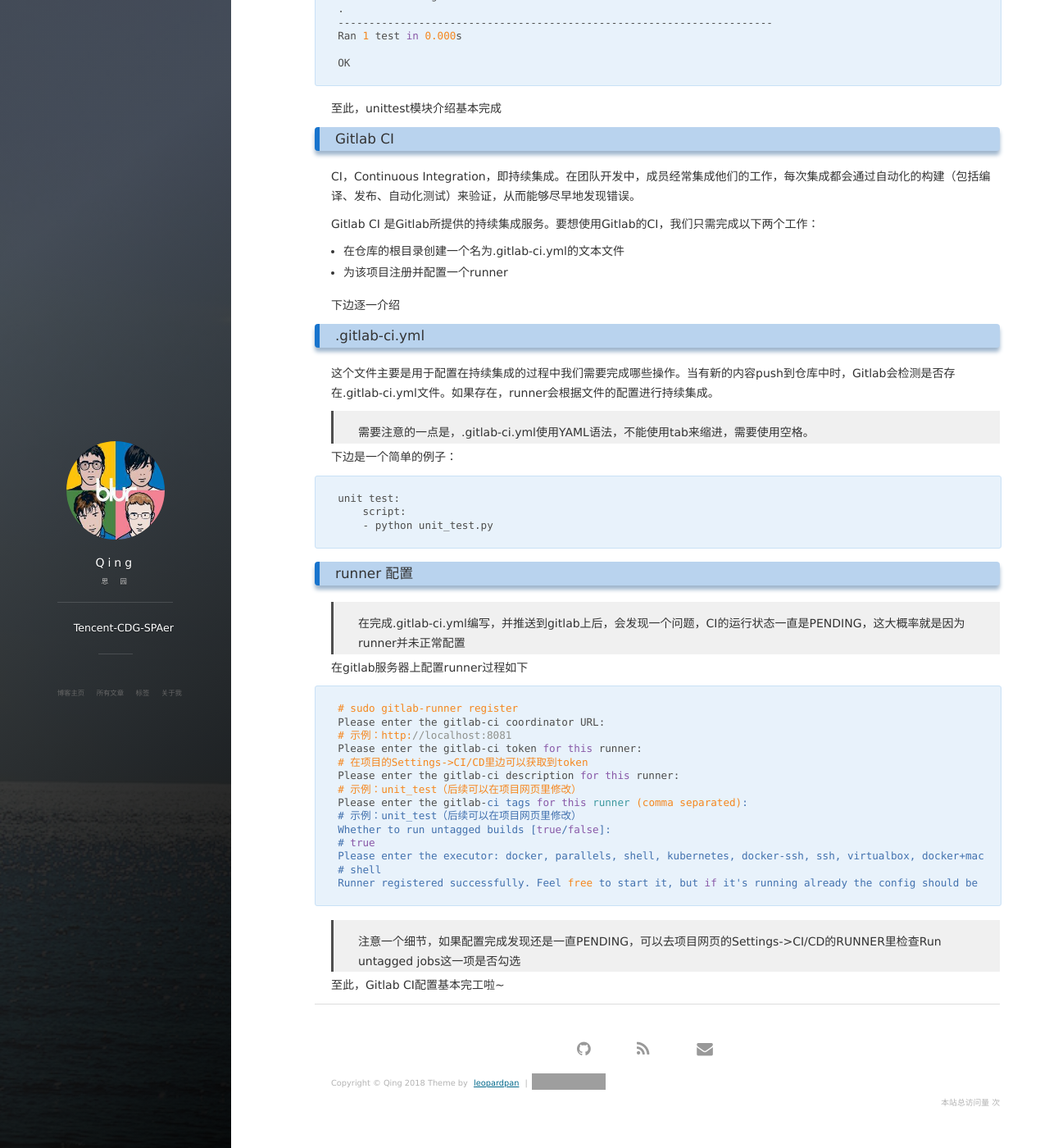
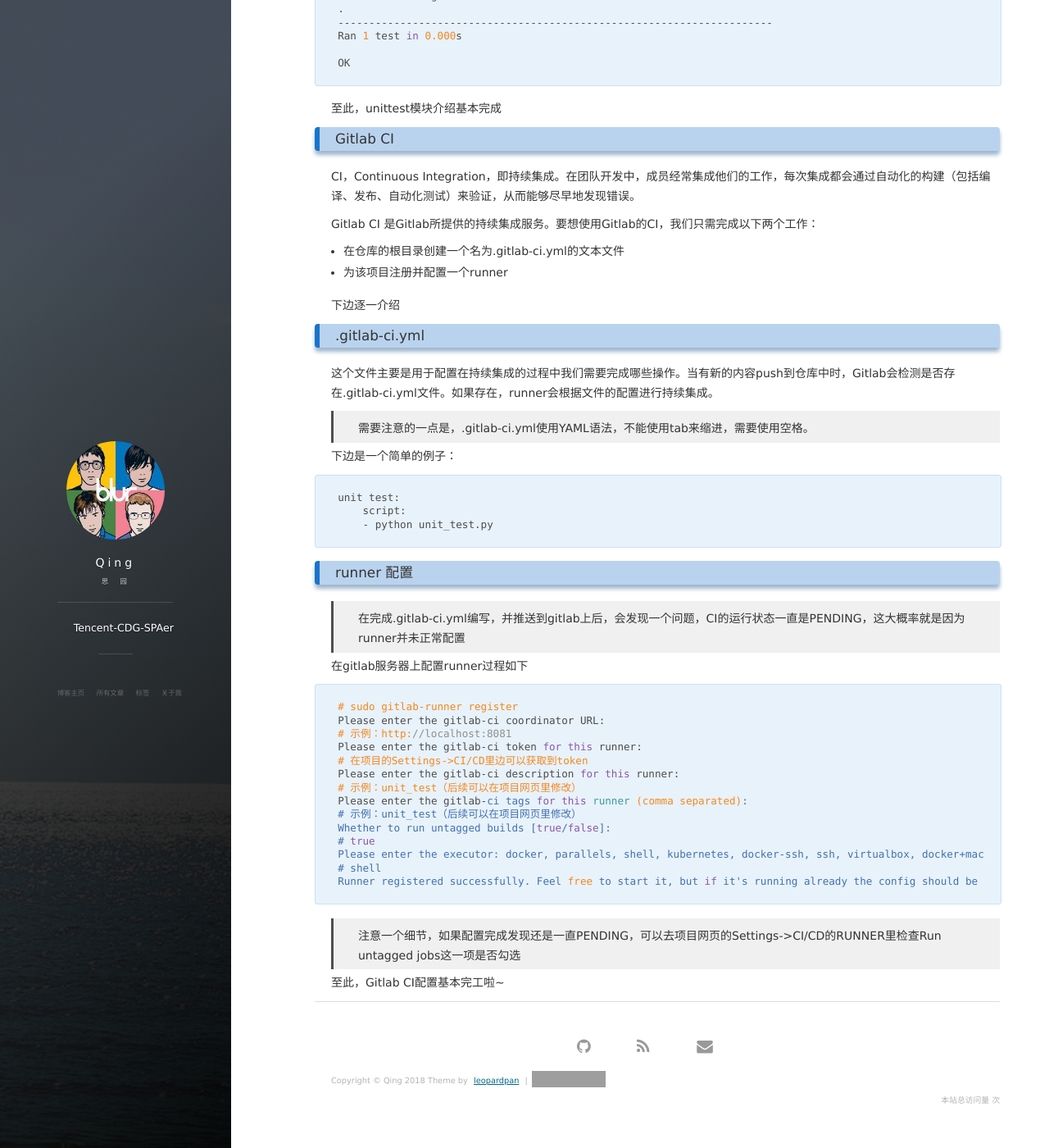
Before and after one commit to astroromance/astroromance.github.io, a Jekyll site: the page built from _posts/2018-06-25-unittest.md, in a window 1280 px wide and 1400 px high, scrolled down 1734 px. Shown: the whole window at 82% size. Built offline with Jekyll 4.4.1, drawn with Linux system fonts in a browser that asks for light colours; nearby versions of some CDN libraries; comment, search, counter and statistics services are not loaded; grey boxes are pictures that could not be loaded.

Commit message:
修改配置

```diff
--- a/_config.yml
+++ b/_config.yml
@@ -34,6 +34,10 @@ ga:
 permalink: /:year/:month/:title/
 # Format
 highlighter: rouge
+markdown: kramdown  # [ maruku | rdiscount | kramdown | redcarpet ]
+kramdown:
+  input:         GFM
+  auto_ids:      true
 
 textColor: #FF0000
 
--- a/css/main.css
+++ b/css/main.css
@@ -155,8 +155,8 @@ em {
   font-style: italic; }
 
 blockquote {
-  padding-top: 10px;
-  padding-bottom: 1px;
+  padding-top: 5px;
+  padding-bottom: 5px;
   padding-left: 10px;
   margin-left: 20px;
 
```
